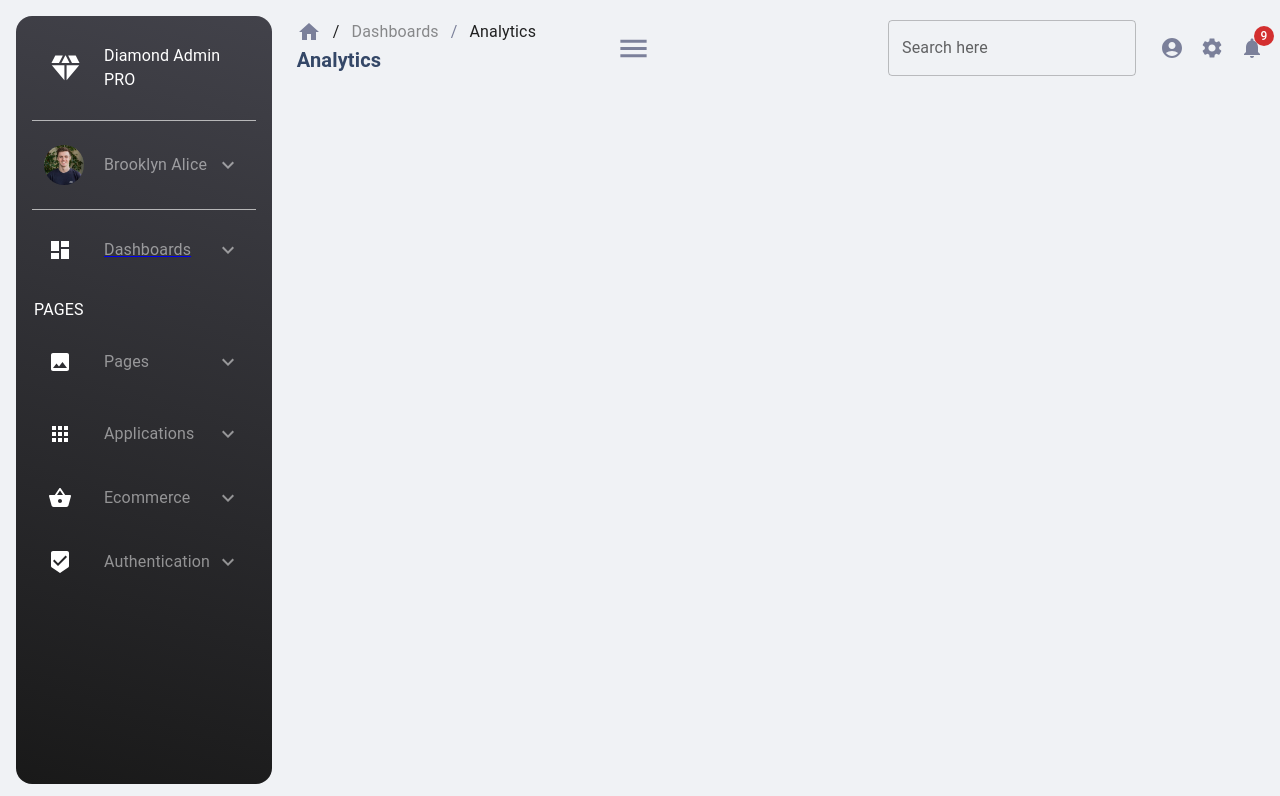
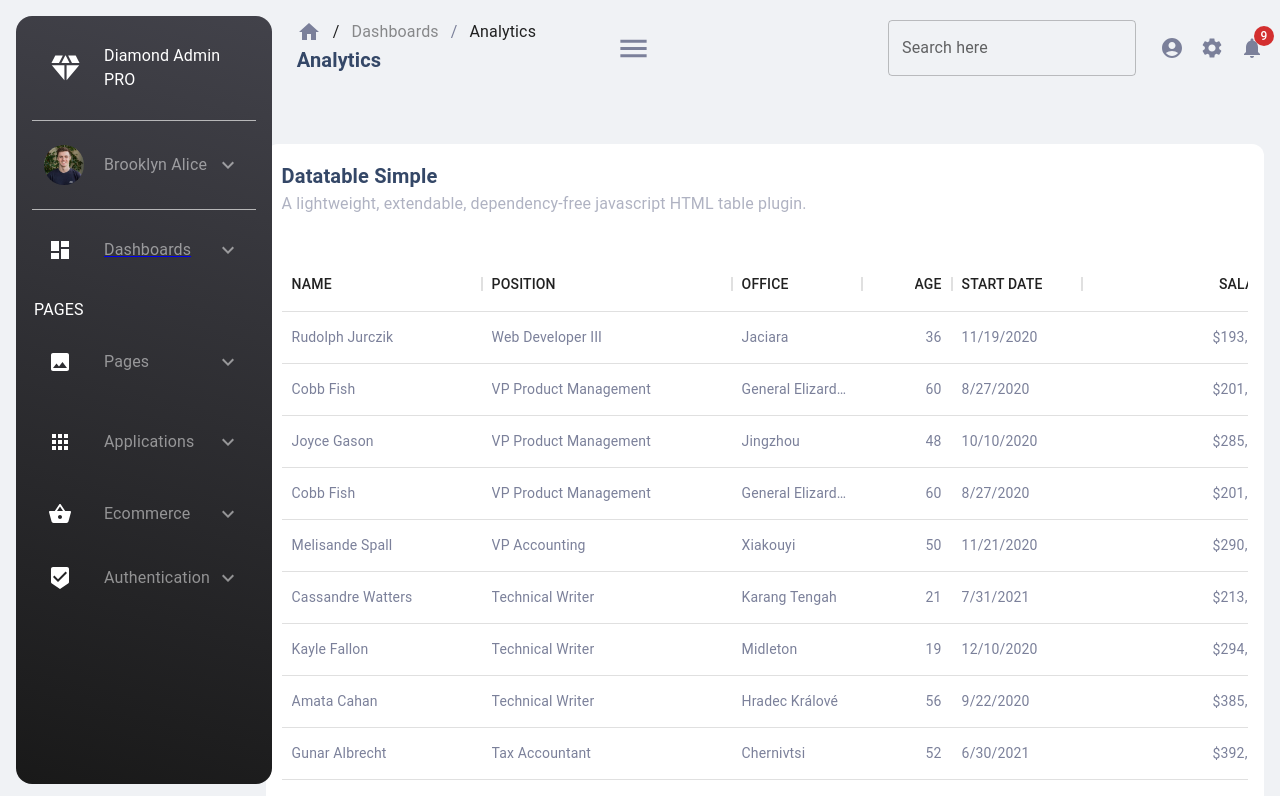
Before and after one commit to tonyxuan2021/dashboard-frontend, a React (Create React App) app: page /table in a window 1280 px wide. Shown: the top 796 px of the page. Built offline with nearby package versions, Linux system fonts and the light colour scheme.

Commit message:
add table page

```diff
--- a/package.json
+++ b/package.json
@@ -7,6 +7,7 @@
     "@emotion/styled": "^11.9.3",
     "@mui/icons-material": "^5.8.4",
     "@mui/material": "^5.9.2",
+    "@mui/x-data-grid": "^5.15.1",
     "@testing-library/jest-dom": "^5.16.4",
     "@testing-library/react": "^13.3.0",
     "@testing-library/user-event": "^13.5.0",
--- a/src/App.js
+++ b/src/App.js
@@ -10,6 +10,7 @@ import LogoutPage from "./pages/LogoutPage";
 import { useState } from "react";
 import PricingPage from "./pages/PricingPage";
 import WidgetPage from "./pages/WidgetPage";
+import TablePage from "./pages/TablePage";
 
 const styles = {
   root: {
@@ -55,6 +56,7 @@ function App() {
           element={<PricingPage setShowNav={setShowNav} />}
         ></Route>
         <Route path="/widget" element={<WidgetPage />}></Route>
+        <Route path="/table" element={<TablePage />}></Route>
       </Routes>
     </BrowserRouter>
   );
--- a/src/components/LeftBar.js
+++ b/src/components/LeftBar.js
@@ -37,12 +37,16 @@ const styles = {
 
 const LeftBar = () => {
   const [openProfile, setOpenProfile] = useState(false);
+  const [openTable, setOpenTable] = useState(false);
   const [openPage, setOpenPage] = useState(false);
   const handleClick = () => {
     setOpenProfile(!openProfile);
   };
   const handleClickPage = () => {
     setOpenPage(!openPage);
+  };
+  const handleClickTable = () => {
+    setOpenTable(!openTable);
   };
 
   return (
@@ -166,6 +170,32 @@ const LeftBar = () => {
           </List>
         )}
 
+        <List>
+          <ListItem sx={{ color: "white" }}>
+            <ListItemButton onClick={handleClickTable}>
+              <ListItemIcon sx={{ color: "white" }}>
+                {<AppsIcon />}
+              </ListItemIcon>
+              <ListItemText sx={styles.light} primary="Applications" />
+              <KeyboardArrowDownIcon sx={styles.light} />
+            </ListItemButton>
+          </ListItem>
+        </List>
+        {openTable && (
+          <List>
+            <ListItem>
+              <ListItemButton sx={{ display: "flex", gap: 5 }}>
+                <Typography variant="h6" color="white" sx={{ pl: 0.5 }}>
+                  D
+                </Typography>
+                <Link to="/table" className="link">
+                  <ListItemText primary="Data Table" sx={styles.light} />
+                </Link>
+              </ListItemButton>
+            </ListItem>
+          </List>
+        )}
+
         {items.map((item, index) => (
           <ListItem key={index} sx={{ color: "white" }}>
             <ListItemButton>
@@ -182,10 +212,6 @@ const LeftBar = () => {
 
 const items = [
   {
-    icon: <AppsIcon />,
-    text: "Applications",
-  },
-  {
     icon: <ShoppingBasketIcon />,
     text: "Ecommerce",
   },
--- /dev/null
+++ b/src/pages/TablePage.js
@@ -0,0 +1,199 @@
+import * as React from "react";
+import { DataGrid } from "@mui/x-data-grid";
+import { Grid, Typography, useMediaQuery } from "@mui/material";
+import { useTheme } from "@mui/material";
+import { theme } from "../theme";
+
+const styles = {
+  root: {
+    display: "flex",
+    justifyContent: "space-between",
+    gap: 5,
+    p: 2,
+    maxWidth: "1500px",
+    m: "0 auto",
+  },
+  flexColumn: {
+    display: "flex",
+    flexDirection: "column",
+  },
+  flexRow: {
+    display: "flex",
+  },
+
+  ProfileContainer: {
+    background: "white",
+    mt: "-70px",
+    ml: 3,
+    mr: 3,
+    p: 2,
+    borderRadius: "15px",
+  },
+};
+
+export default function TablePage() {
+  const theme = useTheme();
+  const matches = useMediaQuery(theme.breakpoints.down("lg"));
+  return (
+    <Grid container sx={styles.root}>
+      <Grid item xs={2.0}></Grid>
+      <Grid item xs={matches ? 12 : 9.6}>
+        <Grid
+          item
+          sx={{
+            height: "100vh",
+            background: "white",
+            borderRadius: "12px",
+            p: 2,
+          }}
+        >
+          <Typography
+            variant="h6"
+            fontWeight={700}
+            color={theme.palette.primary.dark}
+          >
+            Datatable Simple
+          </Typography>
+          <Typography
+            variant="body1"
+            color={theme.palette.primary.grey}
+            sx={{ mb: 5, opacity: 0.6 }}
+          >
+            A lightweight, extendable, dependency-free javascript HTML table
+            plugin.
+          </Typography>
+          <DataGrid
+            rows={rows}
+            columns={columns}
+            pageSize={10}
+            rowsPerPageOptions={[5]}
+            sx={{
+              border: "none",
+              "& .MuiDataGrid-cell": {
+                color: theme.palette.primary.grey,
+              },
+            }}
+          />
+        </Grid>
+      </Grid>
+    </Grid>
+  );
+}
+
+const columns = [
+  //   { field: "id", headerName: "ID", width: 70 },
+  { field: "name", headerName: "NAME", width: 200 },
+  { field: "position", headerName: "POSITION", width: 250 },
+  { field: "office", headerName: "OFFICE", width: 130 },
+  {
+    field: "age",
+    headerName: "AGE",
+    type: "number",
+    width: 90,
+  },
+  {
+    field: "date",
+    headerName: "START DATE",
+    width: 130,
+    sortable: false,
+  },
+  {
+    field: "salary",
+    headerName: "SALARY",
+    type: "number",
+    width: 200,
+  },
+];
+
+const rows = [
+  {
+    id: 1,
+    name: "Rudolph Jurczik",
+    age: 36,
+    position: "Web Developer III",
+    office: "Jaciara",
+    date: "11/19/2020",
+    salary: "$193,993",
+  },
+  {
+    id: 2,
+    name: "Cobb Fish",
+    age: 60,
+    position: "VP Product Management",
+    office: "General Elizardo Aquino",
+    date: "8/27/2020",
+    salary: "$201,191",
+  },
+  {
+    id: 3,
+    name: "Joyce Gason",
+    age: 48,
+    position: "VP Product Management",
+    office: "Jingzhou",
+    date: "10/10/2020",
+    salary: "$285,350",
+  },
+  {
+    id: 4,
+    name: "Cobb Fish",
+    age: 60,
+    position: "VP Product Management",
+    office: "General Elizardo Aquino",
+    date: "8/27/2020",
+    salary: "$201,191",
+  },
+  {
+    id: 5,
+    name: "Melisande Spall",
+    age: 50,
+    position: "VP Accounting",
+    office: "Xiakouyi",
+    date: "11/21/2020",
+    salary: "$290,169",
+  },
+  {
+    id: 6,
+    name: "Cassandre Watters",
+    age: 21,
+    position: "Technical Writer",
+    office: "Karang Tengah",
+    date: "7/31/2021",
+    salary: "$213,508",
+  },
+  {
+    id: 7,
+    name: "Kayle Fallon",
+    age: 19,
+    position: "Technical Writer",
+    office: "Midleton",
+    date: "12/10/2020",
+    salary: "$294,275",
+  },
+  {
+    id: 8,
+    name: "Amata Cahan",
+    age: 56,
+    position: "Technical Writer",
+    office: "Hradec Králové",
+    date: "9/22/2020",
+    salary: "$385,712",
+  },
+  {
+    id: 9,
+    name: "Gunar Albrecht",
+    age: 52,
+    position: "Tax Accountant",
+    office: "Chernivtsi",
+    date: "6/30/2021",
+    salary: "$392,642",
+  },
+  {
+    id: 10,
+    name: "Yvor Ching",
+    age: 43,
+    position: "Systems Administrator IV",
+    office: "Sobreira",
+    date: "10/4/2020",
+    salary: "$445,688",
+  },
+];
```
Also changed, not shown: 2 other files (tests, documents, lock files or other folders).
